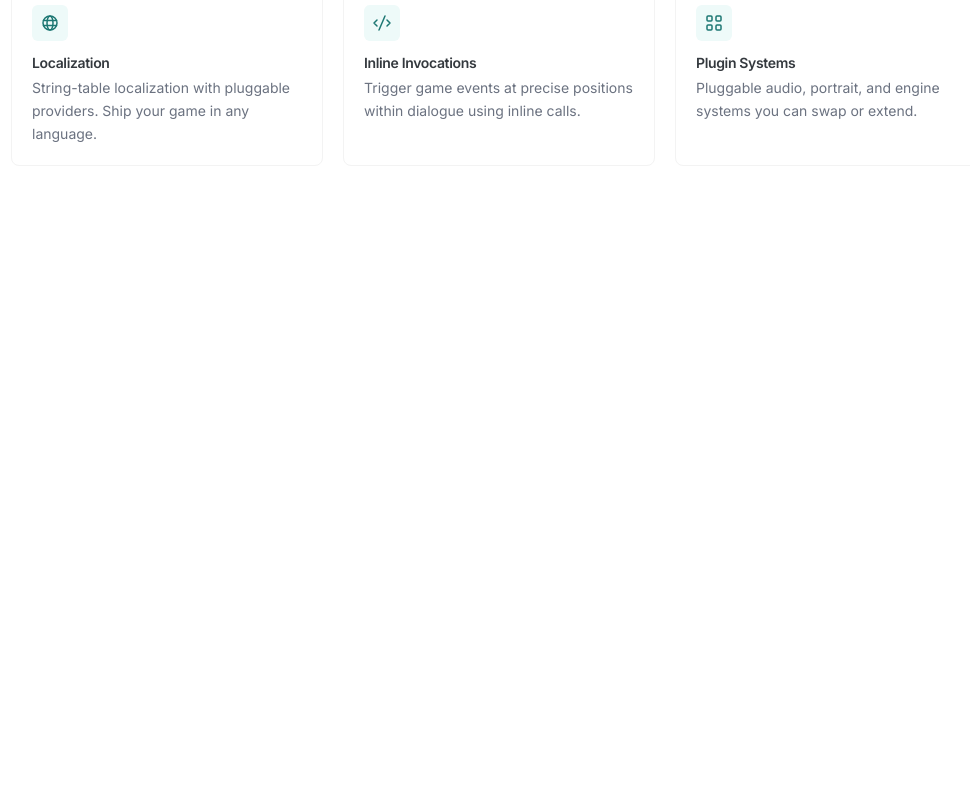
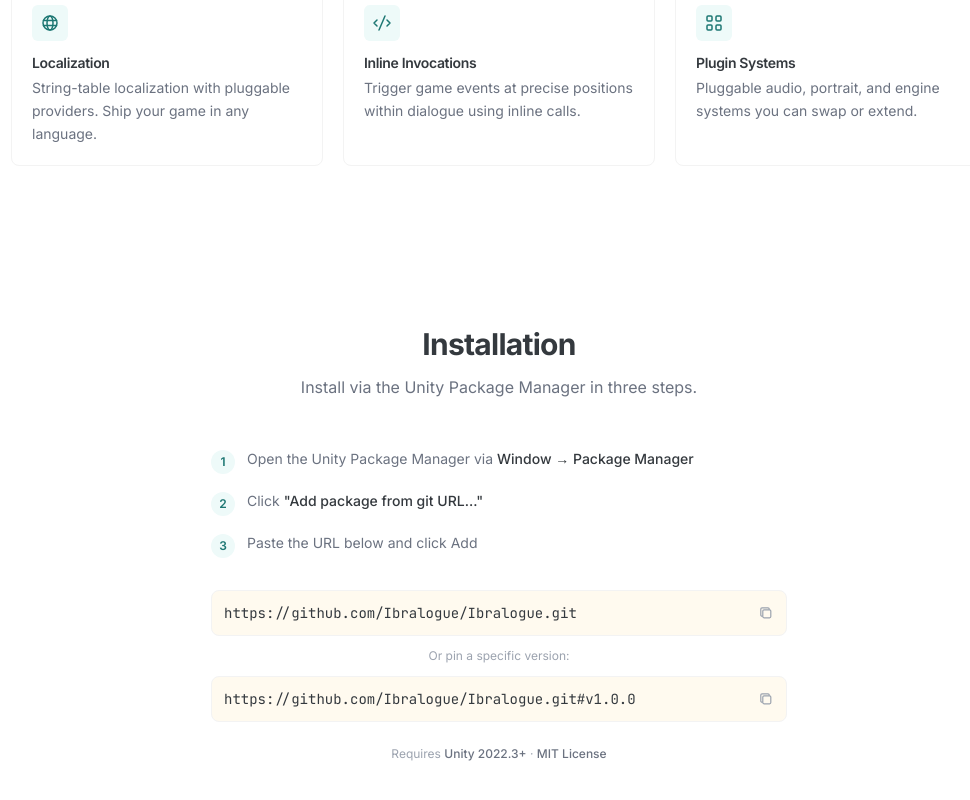
Before and after one commit to Ibralogue/ibralogue.github.io, a React (Vite) app: page / in a window 1280 px wide. Shown: the part 1198-1998 px from the top of the page, without its empty margins (141-1111 px from the left). Before the commit the page ends 1444 px from the top, so only its background shows below. Built offline with nearby package versions, Linux system fonts and the light colour scheme.

Commit message:
feat: add installation section with upm urls and copy button

```diff
--- a/src/App.tsx
+++ b/src/App.tsx
@@ -1,6 +1,7 @@
 import Navbar from './components/Navbar'
 import Hero from './components/Hero'
 import Features from './components/Features'
+import Installation from './components/Installation'
 
 function App() {
   return (
@@ -8,6 +9,7 @@
       <Navbar />
       <Hero />
       <Features />
+      <Installation />
     </div>
   )
 }
--- /dev/null
+++ b/src/components/Installation.tsx
@@ -0,0 +1,117 @@
+import { useState } from 'react'
+
+const GIT_URL = 'https://github.com/Ibralogue/Ibralogue.git'
+const VERSIONED_URL = 'https://github.com/Ibralogue/Ibralogue.git#v1.0.0'
+
+function CopyButton({ text }: { text: string }) {
+  const [copied, setCopied] = useState(false)
+
+  const handleCopy = () => {
+    navigator.clipboard.writeText(text)
+    setCopied(true)
+    setTimeout(() => setCopied(false), 2000)
+  }
+
+  return (
+    <button
+      onClick={handleCopy}
+      className="flex-shrink-0 text-ink-faint hover:text-teal-500 transition-colors"
+      aria-label="Copy to clipboard"
+    >
+      {copied ? (
+        <svg className="w-4 h-4 text-teal-500" viewBox="0 0 20 20" fill="none" stroke="currentColor" strokeWidth={2}>
+          <path strokeLinecap="round" strokeLinejoin="round" d="M5 10l3 3 7-7" />
+        </svg>
+      ) : (
+        <svg className="w-4 h-4" viewBox="0 0 20 20" fill="none" stroke="currentColor" strokeWidth={1.5}>
+          <rect x="6" y="6" width="10" height="10" rx="1.5" />
+          <path d="M14 6V5a1.5 1.5 0 00-1.5-1.5H5A1.5 1.5 0 003.5 5v7.5A1.5 1.5 0 005 14h1" />
+        </svg>
+      )}
+    </button>
+  )
+}
+
+const STEPS = [
+  {
+    number: '1',
+    text: (
+      <>
+        Open the Unity Package Manager via{' '}
+        <span className="font-medium text-ink">Window &rarr; Package Manager</span>
+      </>
+    ),
+  },
+  {
+    number: '2',
+    text: (
+      <>
+        Click <span className="font-medium text-ink">"Add package from git URL..."</span>
+      </>
+    ),
+  },
+  {
+    number: '3',
+    text: 'Paste the URL below and click Add',
+  },
+]
+
+export default function Installation() {
+  return (
+    <section id="installation" className="max-w-5xl mx-auto px-6 py-20">
+      <div className="text-center mb-12">
+        <h2 className="text-3xl font-bold text-ink tracking-tight mb-3">
+          Installation
+        </h2>
+        <p className="text-ink-muted max-w-md mx-auto">
+          Install via the Unity Package Manager in three steps.
+        </p>
+      </div>
+
+      <div className="max-w-xl mx-auto">
+        {/* Steps */}
+        <ol className="space-y-4 mb-8">
+          {STEPS.map((step) => (
+            <li key={step.number} className="flex gap-3">
+              <span className="flex-shrink-0 w-6 h-6 rounded-full bg-teal-50 text-teal-500 text-xs font-semibold flex items-center justify-center mt-0.5">
+                {step.number}
+              </span>
+              <p className="text-sm text-ink-muted leading-relaxed">
+                {step.text}
+              </p>
+            </li>
+          ))}
+        </ol>
+
+        {/* URL blocks */}
+        <div className="space-y-3">
+          <div className="rounded-lg border border-surface-dim bg-surface-warm p-3 flex items-center gap-3">
+            <code className="flex-1 text-sm font-mono text-ink bg-transparent p-0 truncate">
+              {GIT_URL}
+            </code>
+            <CopyButton text={GIT_URL} />
+          </div>
+
+          <p className="text-xs text-ink-faint text-center">
+            Or pin a specific version:
+          </p>
+
+          <div className="rounded-lg border border-surface-dim bg-surface-warm p-3 flex items-center gap-3">
+            <code className="flex-1 text-sm font-mono text-ink bg-transparent p-0 truncate">
+              {VERSIONED_URL}
+            </code>
+            <CopyButton text={VERSIONED_URL} />
+          </div>
+        </div>
+
+        {/* Requirements badge */}
+        <p className="text-xs text-ink-faint text-center mt-6">
+          Requires{' '}
+          <span className="font-medium text-ink-muted">Unity 2022.3+</span>
+          {' '}&middot;{' '}
+          <span className="font-medium text-ink-muted">MIT License</span>
+        </p>
+      </div>
+    </section>
+  )
+}
```
